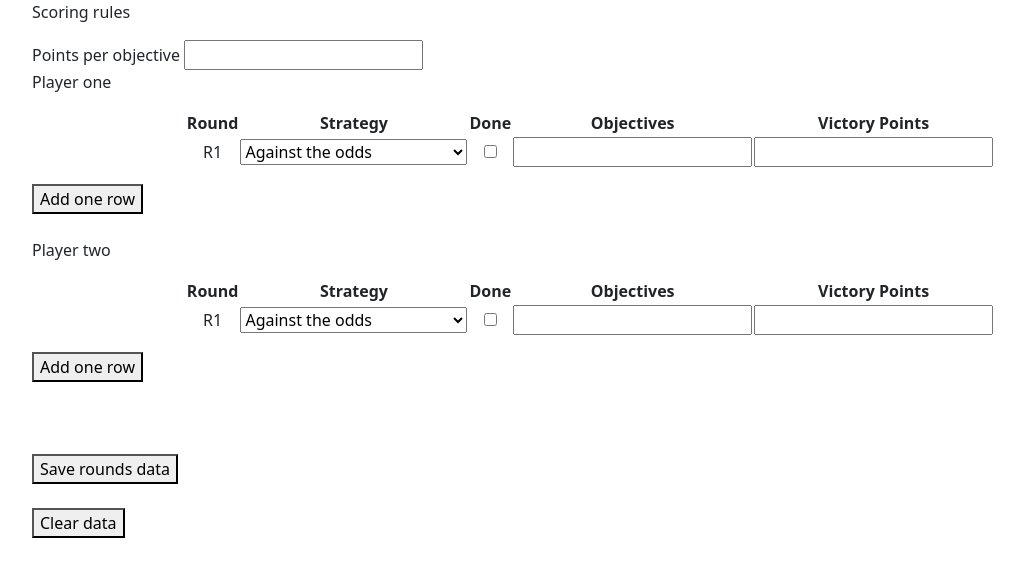
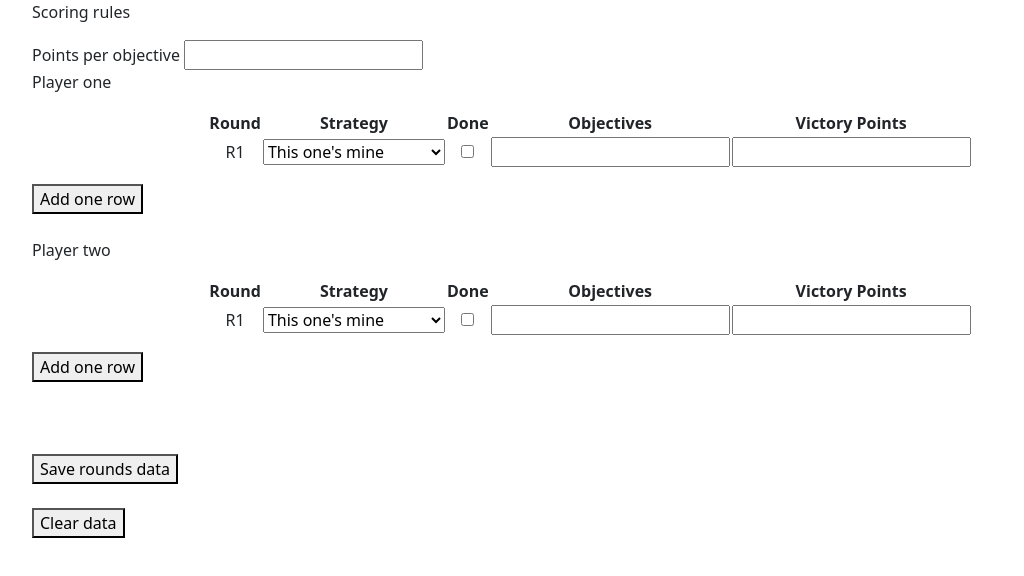
Before and after one commit to Kot-Pawel/Kot-Pawel.github.io, a plain HTML site: page scoreSheet.html in a window 1280 px wide. Shown: the whole page, without its empty margins (50-1074 px from the left). Drawn offline with nearby package versions, Linux system fonts and the light colour scheme.

Commit message:
Modified strategies for season 2

```diff
--- a/scoreSheet.html
+++ b/scoreSheet.html
@@ -36,7 +36,7 @@
             <tbody>
                 <tr class="data">
                     <td class="inputValue">R1</td>
-                    <td><select name="StrategyP1" id="strategyP1Id1" class="inputValue"><option value="GainingMomentum">Gaining momentum</option><option value="EyeForAnEye">Eye for an eye</option><option value="DesecrateTheirLands">Desecrate their lands</option><option value="ThisOnesMine">This one' s mine</option><option value="HeadToHead">Head-to-head</option><option value="Outmusclce">Outmuscle</option><option value="AgainstTheOdds" selected="">Against the odds</option><option value="BargeThroughEnemyLines">Barge through enemy lines</option><option value="Faction">Faction strategy</option></select></td>
+                    <td><select name="StrategyP1" id="strategyP1Id1" class="inputValue"><option value="AMatterOfHonour">A matter of honour</option><option value="EyeForAnEye">Eye for an eye</option><option value="CunningManoeuvre">Cunning Manoeuvre</option><option value="DesecrateTheirLands">Desecrate their lands</option><option value="GainingMomentum">Gaining momentum</option><option value="LeadTheAssault">Lead the asault</option><option value="ThisOnesMine" selected="">This one's mine</option><option value="UnitedOffence">United Offence</option><option value="Faction">Faction strategy</option></select></td>
                     <td><input type="checkbox" id="strategyDoneP1Id1" onchange="calculateVP_player1()" class="inputValue"></td>
                     <td><input type="number" name="objectivesNumberP1" id="objectivesNumberP1Id1" onchange="calculateVP_player1()" class="inputValue"></td>
                     <td><input type="number" name="victoryPointsP1" id="victoryPointsP1id1" class="inputValue"></td>
@@ -67,7 +67,7 @@
             <tbody>
                 <tr class="data">
                     <td class="inputValue">R1</td>
-                    <td><select name="StrategyP2" id="strategyP2Id1" class="inputValue"><option value="GainingMomentum">Gaining momentum</option><option value="EyeForAnEye">Eye for an eye</option><option value="DesecrateTheirLands">Desecrate their lands</option><option value="ThisOnesMine">This one' s mine</option><option value="HeadToHead">Head-to-head</option><option value="Outmusclce">Outmuscle</option><option value="AgainstTheOdds" selected="">Against the odds</option><option value="BargeThroughEnemyLines">Barge through enemy lines</option><option value="Faction">Faction strategy</option></select></td>
+                    <td><select name="StrategyP2" id="strategyP2Id1" class="inputValue"><option value="AMatterOfHonour">A matter of honour</option><option value="EyeForAnEye">Eye for an eye</option><option value="CunningManoeuvre">Cunning Manoeuvre</option><option value="DesecrateTheirLands">Desecrate their lands</option><option value="GainingMomentum">Gaining momentum</option><option value="LeadTheAssault">Lead the asault</option><option value="ThisOnesMine" selected="">This one's mine</option><option value="UnitedOffence">United Offence</option><option value="Faction">Faction strategy</option></select></td>
                     <td><input type="checkbox" id="strategyDoneP2Id1" onchange="calculateVP_player2()" class="inputValue"></td>
                     <td><input type="number" name="objectivesNumberP2" id="objectivesNumberP2Id1" onchange="calculateVP_player2()" class="inputValue"></td>
                     <td><input type="number" name="victoryPointsP2" id="victoryPointsP2id1" class="inputValue"></td>
--- a/scoreSheet.js
+++ b/scoreSheet.js
@@ -36,7 +36,7 @@ function addOneRow(roundNumber, playerContext) {
     if (playerContext == "player2") { var playerContextShort = "P2"; }
 
     var roundNumberCell = "<tr><td class='inputValue'>R" + roundNumber + "</td></tr>";
-    var dropdown = "<select name='Strategy" + playerContextShort + "' id='strategy" + playerContextShort + "Id" + roundNumber + "' class='inputValue'><option value='GainingMomentum'>Gaining momentum</option><option value='EyeForAnEye'>Eye for an eye</option><option value='DesecrateTheirLands'>Desecrate their lands</option><option value='ThisOnesMine'>This one's mine</option><option value='HeadToHead'>Head-to-head</option><option value='Outmusclce'>Outmuscle</option><option value='AgainstTheOdds' selected>Against the odds</option><option value='BargeThroughEnemyLines'>Barge through enemy lines</option><option value='Faction'>Faction strategy</option></select>";
+    var dropdown = "<select name='Strategy" + playerContextShort + "' id='strategy" + playerContextShort + "Id" + roundNumber + "' class='inputValue'><option value='AMatterOfHonour'>A matter of honour</option><option value='EyeForAnEye'>Eye for an eye</option><option value='CunningManoeuvre'>Cunning Manoeuvre</option><option value='DesecrateTheirLands'>Desecrate their lands</option><option value='GainingMomentum'>Gaining momentum</option><option value='LeadTheAssault'>Lead the asault</option><option value='ThisOnesMine' selected=''>This one's mine</option><option value='UnitedOffence'>United Offence</option><option value='Faction'>Faction strategy</option></select>";
 
     var newCell = newRow.insertCell();
     newCell.innerHTML = roundNumberCell; //contains td and tr in var above
```
